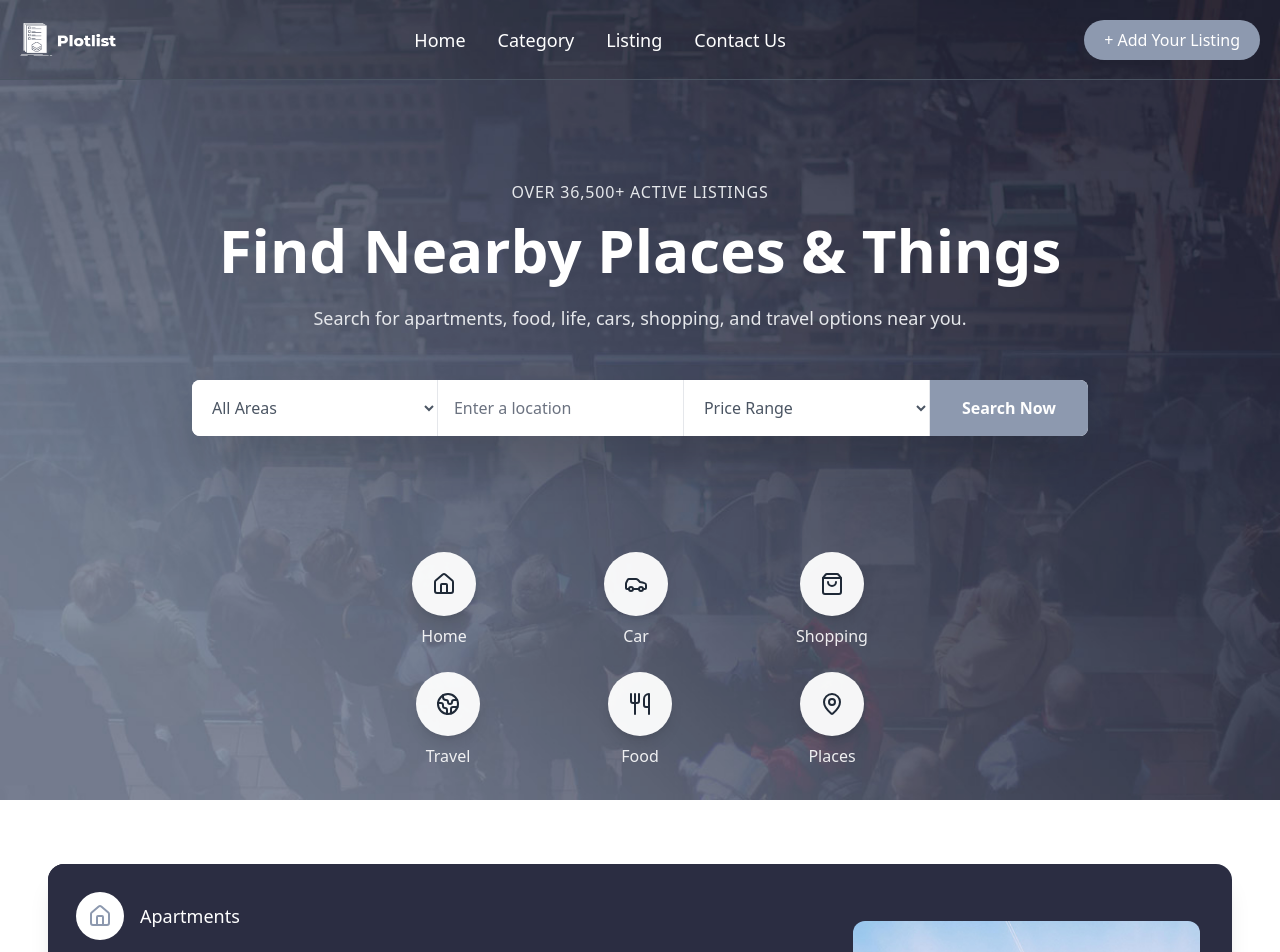
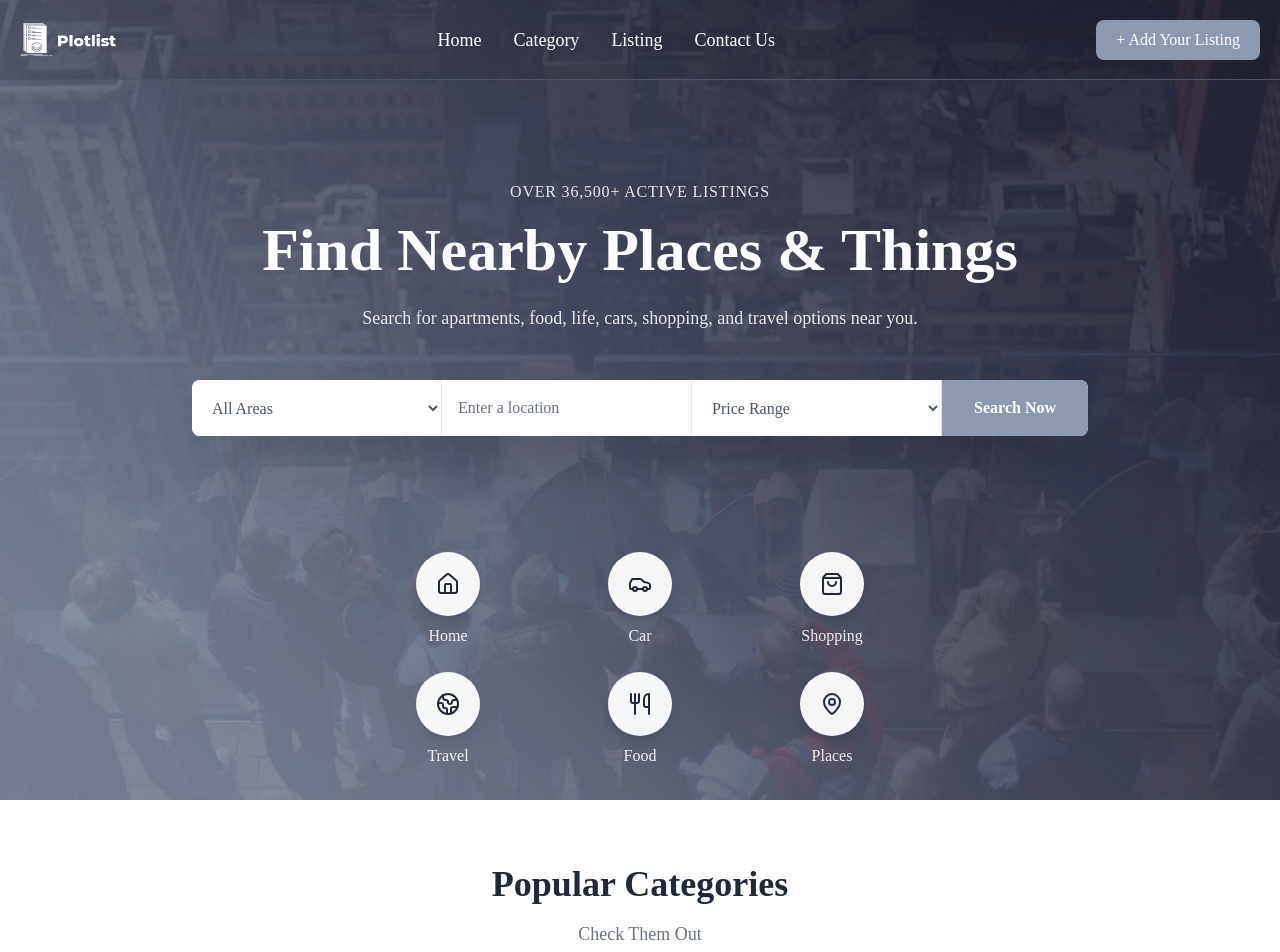
Before and after one commit to yashsoni3012/plot-listing-project, a React (Vite) app: page / in a window 1280 px wide. Shown: the top 952 px of the page. Built offline with nearby package versions, Linux system fonts and the light colour scheme.

Commit message:
15-11-25 commit

```diff
--- a/src/components/CategorySection.jsx
+++ b/src/components/CategorySection.jsx
@@ -122,6 +122,16 @@ const CategorySection = () => {
 
   return (
     <section className="bg-white py-16 px-4 sm:px-6 lg:px-12">
+      {/* Header Section - No Animation */}
+      <div className="max-w-7xl mx-auto text-center mb-12">
+        <h2 className="text-3xl md:text-4xl font-bold text-gray-800 mb-4">
+          Popular Categories
+        </h2>
+        <p className="text-gray-500 text-lg">
+          Check Them Out
+        </p>
+      </div>
+
       <div className="max-w-7xl mx-auto bg-[#2B2D42] rounded-2xl overflow-hidden shadow-xl flex flex-col lg:flex-row">
         {/* Sidebar */}
         <div className="w-full lg:w-1/3 flex flex-col">
@@ -149,7 +159,7 @@ const CategorySection = () => {
           ))}
         </div>
 
-        {/* Content Area */}
+        {/* Content Area - With Animations */}
         <div className="flex-1 p-8 text-white flex flex-col md:flex-row items-center justify-between gap-8">
           {/* Text Content */}
           <div className="md:w-1/2 space-y-5">
--- a/src/components/Navbar.jsx
+++ b/src/components/Navbar.jsx
@@ -189,7 +189,7 @@ const Navbar = () => {
           <motion.div layout>
             <Link
               to="/add-listing"
-              className={`hidden md:block px-5 py-2 rounded-full font-medium transition-all duration-300 ${
+              className={`hidden md:block px-5 py-2 rounded-lg font-medium transition-all duration-300 ${
                 scrolled
                   ? "bg-[#8D99AF] text-white hover:bg-[#7a8497]"
                   : "bg-[#8D99AF] text-white hover:bg-white hover:text-[#8D99AF]"
--- a/src/index.css
+++ b/src/index.css
@@ -1,3 +1,7 @@
 @tailwind base;
 @tailwind components;
 @tailwind utilities;
+
+body{
+    font-family: auto;
+}
```
